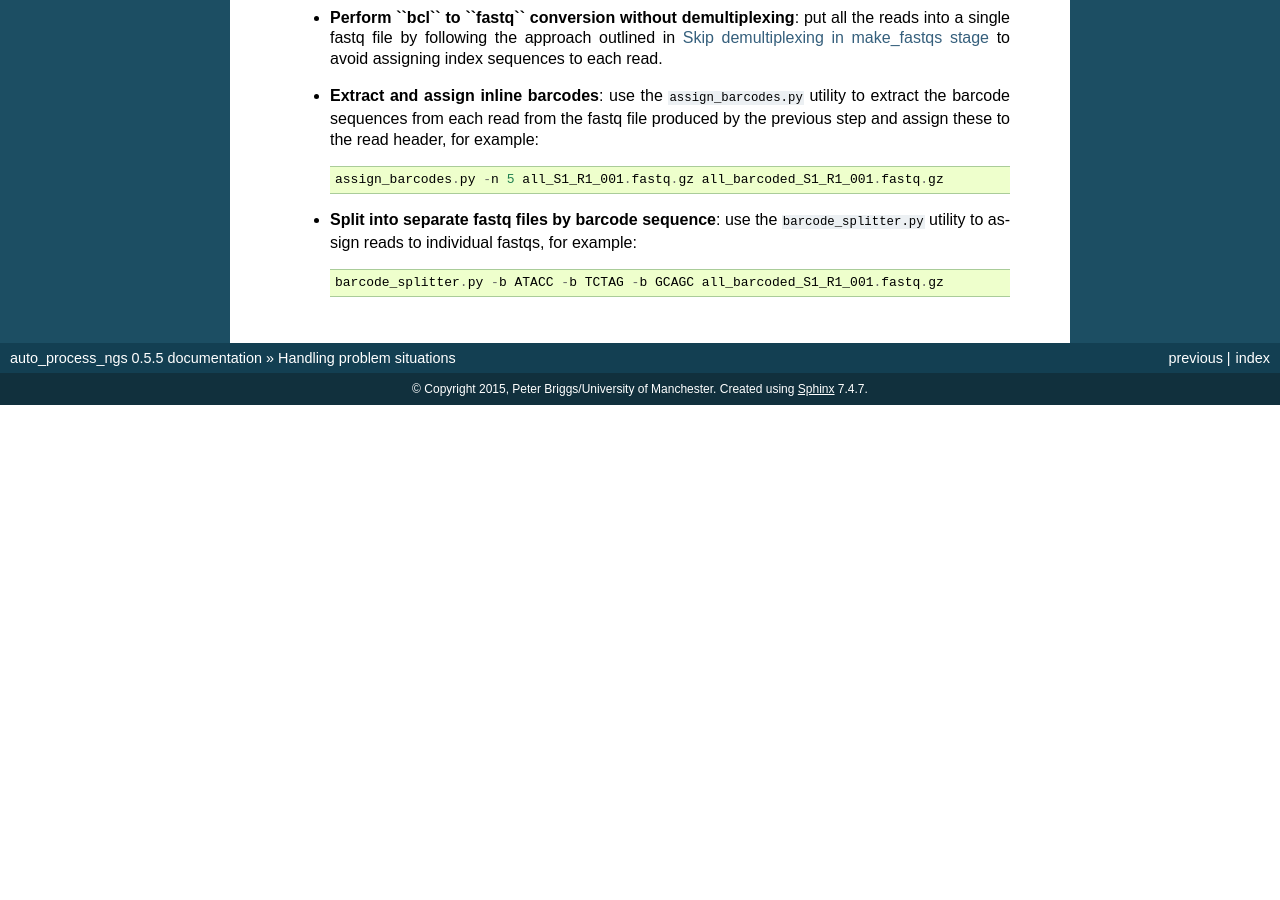
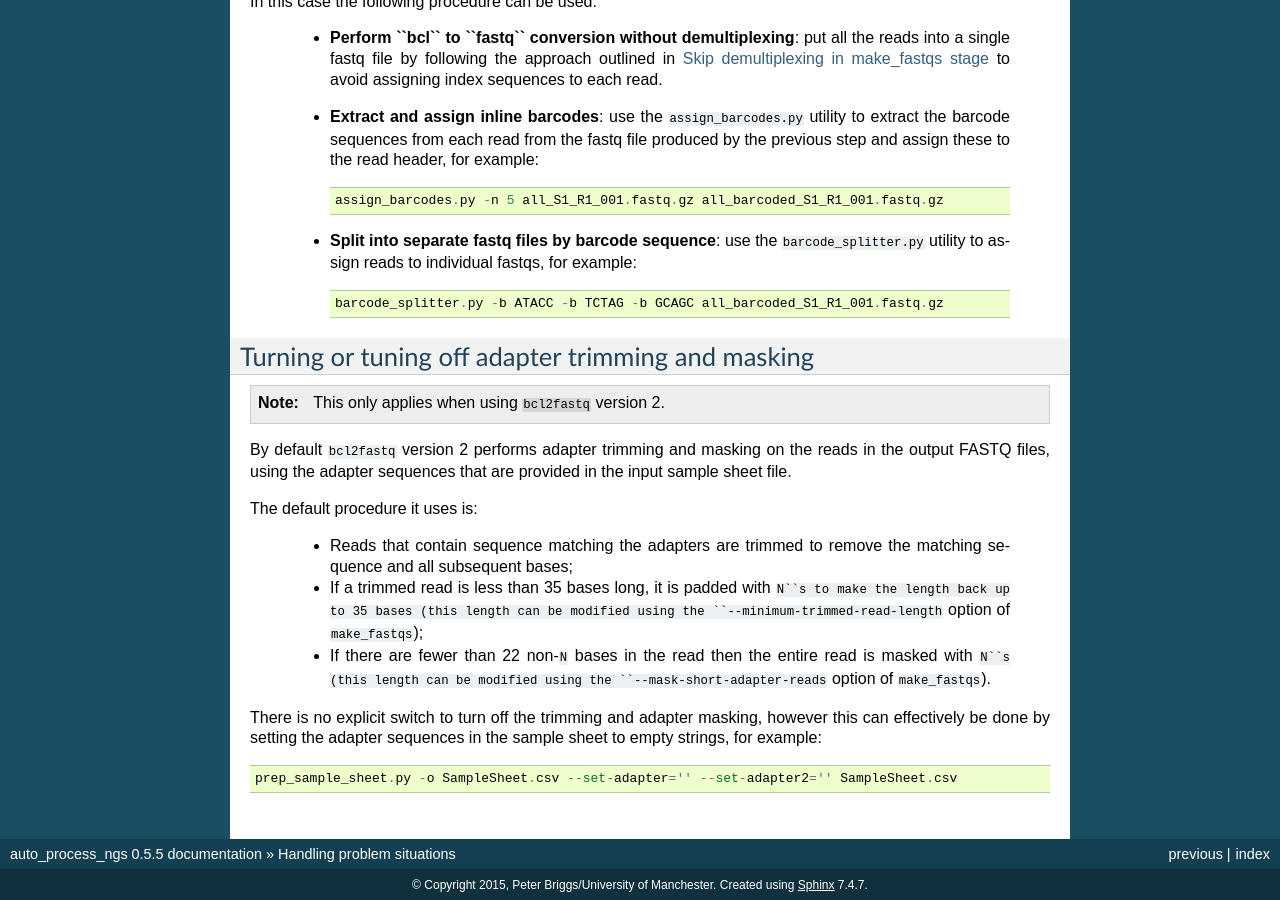
Before and after one commit to fls-bioinformatics-core/auto_process_ngs, a Sphinx documentation site: the page built from docs/source/problems.rst, in a window 1280 px wide and 900 px high, scrolled down 4129 px. Built offline with Sphinx 7.4.7, drawn with Linux system fonts in a browser that asks for light colours; before the commit the page ends 4534 px from its top, so only the background shows below that; some of the changed text lies outside the part shown.

Commit message:
Add section on turning off adapter trimming and masking in the documentation.

```diff
--- a/docs/source/problems.rst
+++ b/docs/source/problems.rst
@@ -11,6 +11,7 @@ use to solve them.
  * :ref:`problem-incorrect-barcodes`
  * :ref:`problem-skip-demultiplexing`
  * :ref:`problem-handling-inline-barcodes`
+ * :ref:`problem-no-adapter-trimming`
 
 .. _problem-missing-sample-sheet:
 
@@ -271,3 +272,35 @@ In this case the following procedure can be used:
    for example::
 
        barcode_splitter.py -b ATACC -b TCTAG -b GCAGC all_barcoded_S1_R1_001.fastq.gz
+
+.. _problem-no-adapter-trimming:
+
+Turning or tuning off adapter trimming and masking
+**************************************************
+
+.. note::
+
+   This only applies when using ``bcl2fastq`` version 2.
+
+By default ``bcl2fastq`` version 2 performs adapter trimming and masking
+on the reads in the output FASTQ files, using the adapter sequences that
+are provided in the input sample sheet file.
+
+The default procedure it uses is:
+
+ * Reads that contain sequence matching the adapters are trimmed to remove
+   the matching sequence and all subsequent bases;
+
+ * If a trimmed read is less than 35 bases long, it is padded with ``N``s
+   to make the length back up to 35 bases (this length can be modified
+   using the ``--minimum-trimmed-read-length`` option of ``make_fastqs``);
+
+ * If there are fewer than 22 non-``N`` bases in the read then the entire
+   read is masked with ``N``s (this length can be modified using the
+   ``--mask-short-adapter-reads`` option of ``make_fastqs``).
+
+There is no explicit switch to turn off the trimming and adapter masking,
+however this can effectively be done by setting the adapter sequences in the
+sample sheet to empty strings, for example::
+
+    prep_sample_sheet.py -o SampleSheet.csv --set-adapter='' --set-adapter2='' SampleSheet.csv
```
